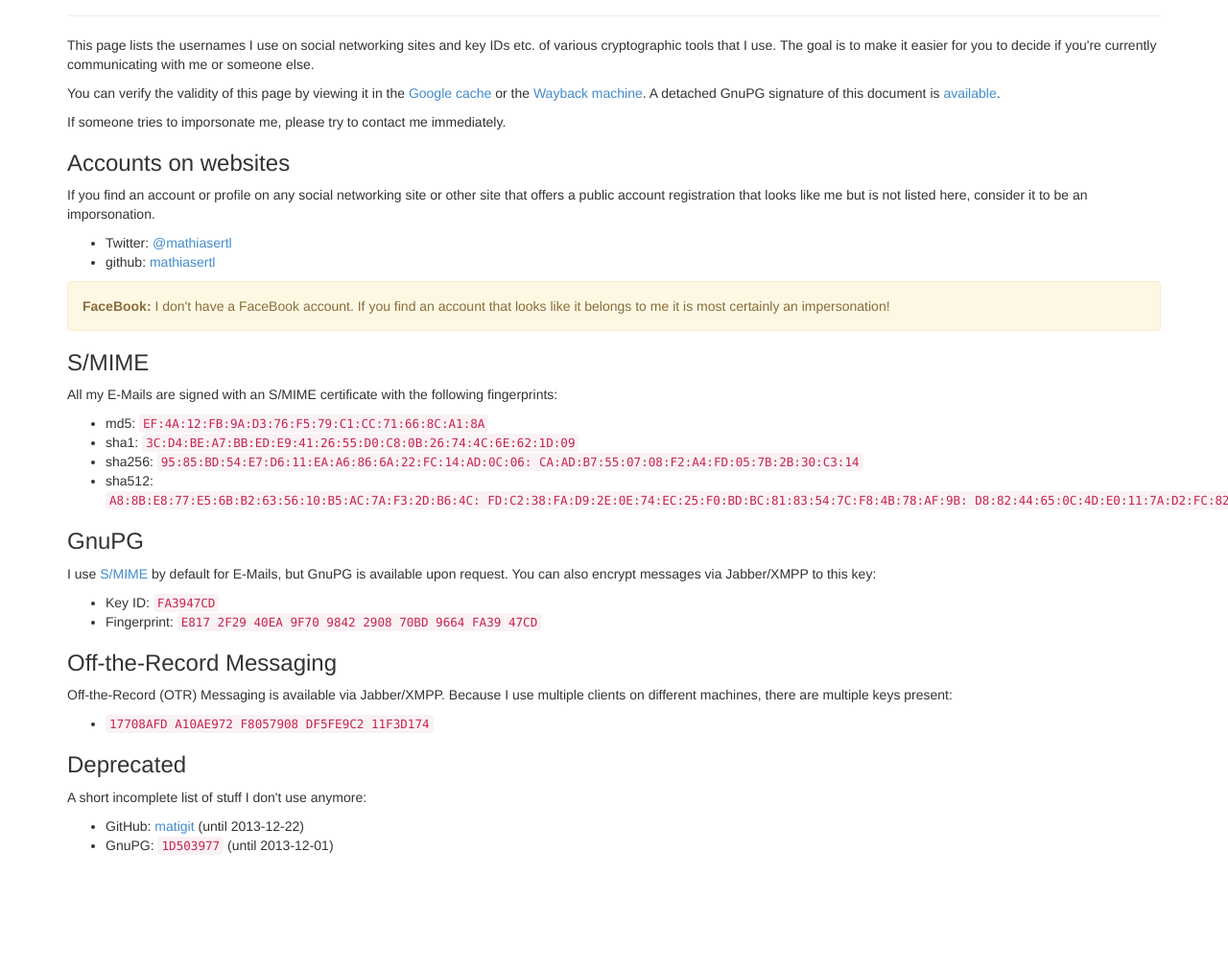
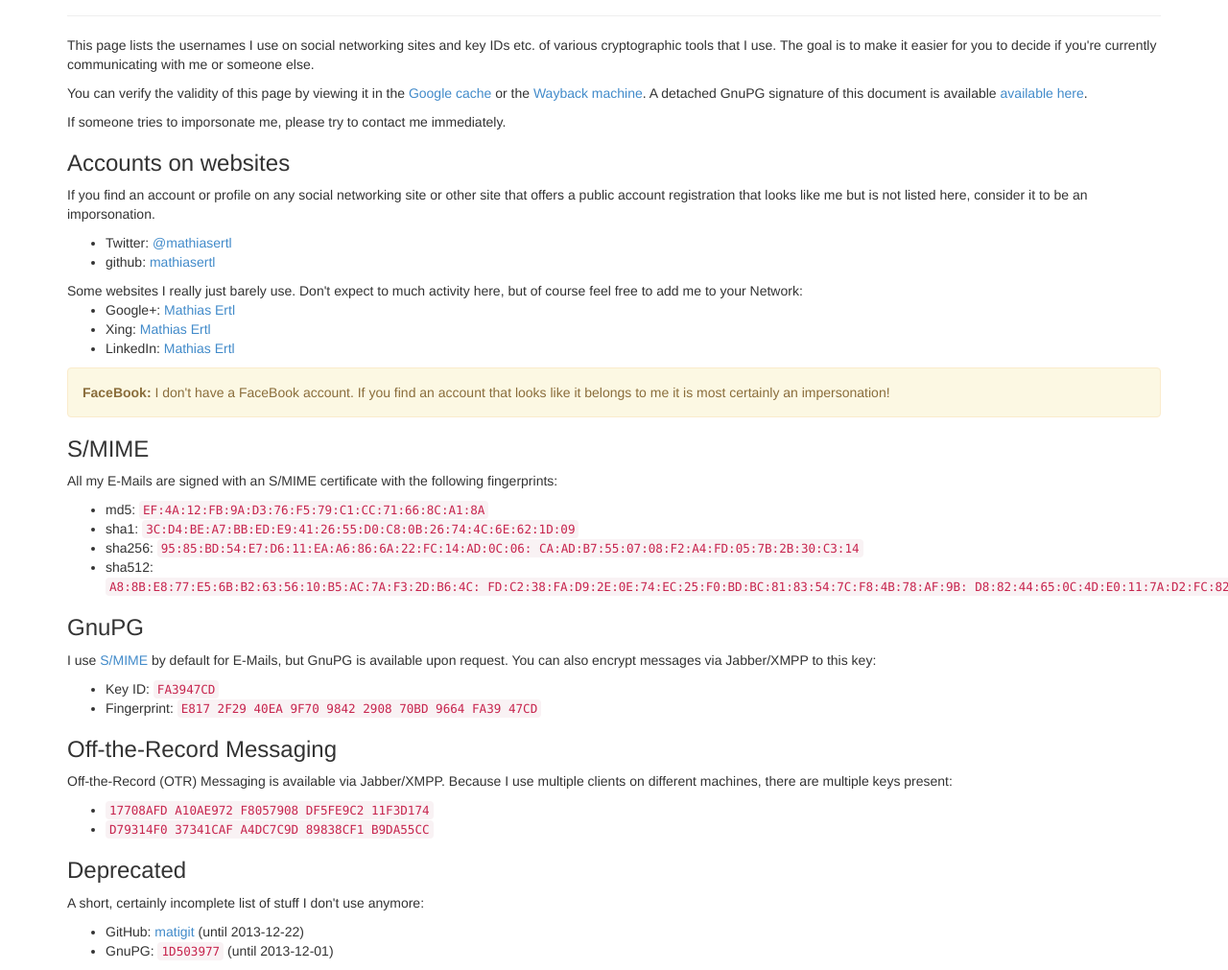
Before and after one commit to mathiasertl/id, a plain HTML site: page index.html in a window 1280 px wide. Shown: the part 83-1094 px from the top of the page at 96% size. Before the commit the page ends 984 px from the top, so only its background shows below. Drawn offline with Linux system fonts and the light colour scheme.

Commit message:
add Google+, Xing and LinkedIn, add another OTR key, fix a few HTML mistakes

```diff
--- a/index.html
+++ b/index.html
@@ -18,8 +18,8 @@
       <p>You can verify the validity of this page by viewing it in the
         <a href="http://webcache.googleusercontent.com/search?q=cache:https://er.tl">Google
             cache</a> or the <a href="http://web.archive.org/web/*/https://er.tl">Wayback
-            machine</a>. A detached GnuPG signature of this document is <a href="/index.html.sig">
-            available</a>.
+            machine</a>. A detached GnuPG signature of this document is available
+            <a href="/index.html.sig">available here</a>.
       </p>
 
       <p>If someone tries to imporsonate me, please try to contact me
@@ -30,7 +30,16 @@
         but is not listed here, consider it to be an imporsonation.</p>
       <ul>
         <li>Twitter: <a href="https://twitter.com/mathiasertl">@mathiasertl</a></li>
-        <li>github: <a href="https://github.com/mathiasertl">mathiasertl</a></ul>
+        <li>github: <a href="https://github.com/mathiasertl">mathiasertl</a>
+      </ul>
+
+      Some websites I really just barely use. Don't expect to much activity
+      here, but of course feel free to add me to your Network:
+      <ul>
+          <li>Google+: <a href="https://plus.google.com/u/0/114826228375476404491/">Mathias Ertl</a></li>
+          <li>Xing: <a href="https://www.xing.com/profiles/Mathias_Ertl">Mathias Ertl</a></li>
+          <li>LinkedIn: <a href="https://www.linkedin.com/pub/mathias-ertl/45/a91/a76">Mathias Ertl</a></li>
+      </ul>
 
       <div class="alert alert-warning"><strong>FaceBook:</strong> I don't have
         a FaceBook account. If you find an account that looks like it belongs to
@@ -66,14 +75,15 @@
       <p>Off-the-Record (OTR) Messaging is available via Jabber/XMPP. Because I
         use multiple clients on different machines, there are multiple keys
         present:
-      <p>
+      </p>
       <ul>
-        <li><code>17708AFD A10AE972 F8057908 DF5FE9C2 11F3D174</code></li>
+          <li><code>17708AFD A10AE972 F8057908 DF5FE9C2 11F3D174</code></li>
+          <li><code>D79314F0 37341CAF A4DC7C9D 89838CF1 B9DA55CC</code></li>
       </ul>
 
 
       <h3>Deprecated</h3>
-      <p>A short incomplete list of stuff I don't use anymore:</p>
+      <p>A short, certainly incomplete list of stuff I don't use anymore:</p>
       <ul>
         <li>GitHub: <a href="https://github.com/matigit">matigit</a> (until 2013-12-22)</li>
         <li>GnuPG: <code>1D503977</code> (until 2013-12-01)</li>
```
